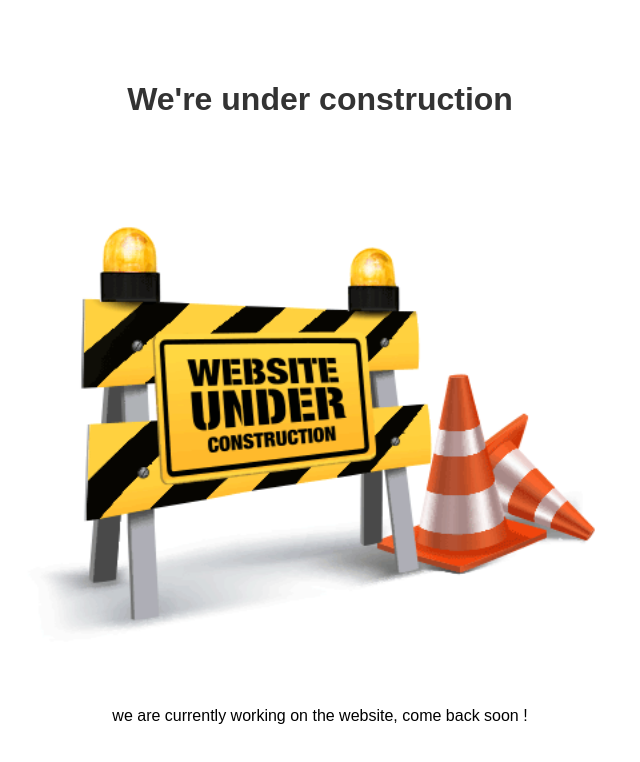
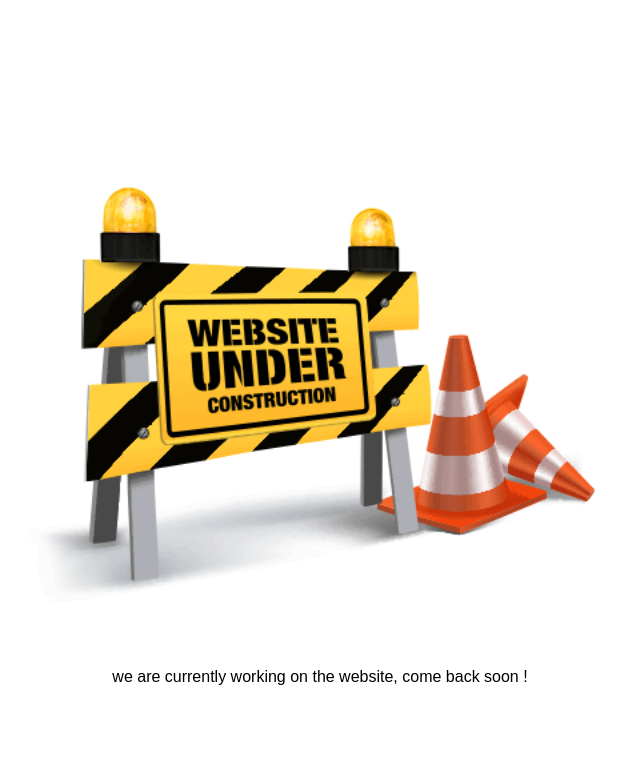
Before and after one commit to dokla/landingpage, a plain HTML site: page index.html in a window 1280 px wide. Shown: the whole page, without its empty margins (320-960 px from the left). Drawn offline with Linux system fonts and the light colour scheme.

Commit message:
remove h1 header

```diff
--- a/index.html
+++ b/index.html
@@ -7,7 +7,6 @@
 </head>
 <body>
 <div class="container">
-    <h1>We're under construction</h1>
     <img src="assets/uc2.gif" id="imageGIF" alt="Construction GIF">
     <p>we are currently working on the website, come back soon !</p>
 </div>
--- a/style.css
+++ b/style.css
@@ -14,11 +14,6 @@ body, html {
     background-color: #fff;
 }
 
-h1 {
-    color: #333;
-    margin-bottom: 20px;
-}
-
 img {
     max-width: 600px; /* Largeur maximale de l'image */
     width: 80%; /* Largeur relative à l'écran */
```
